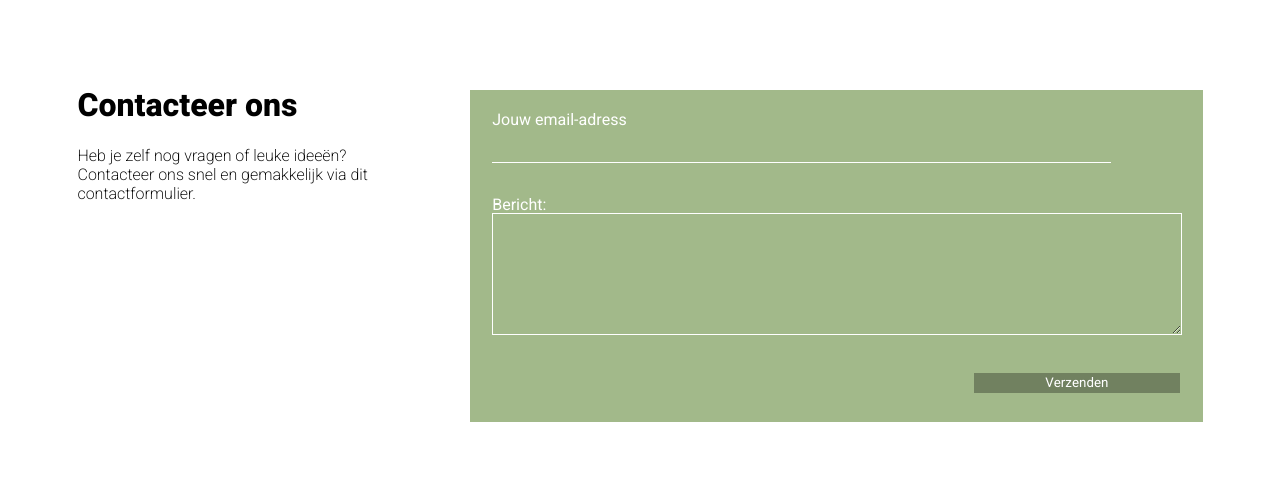
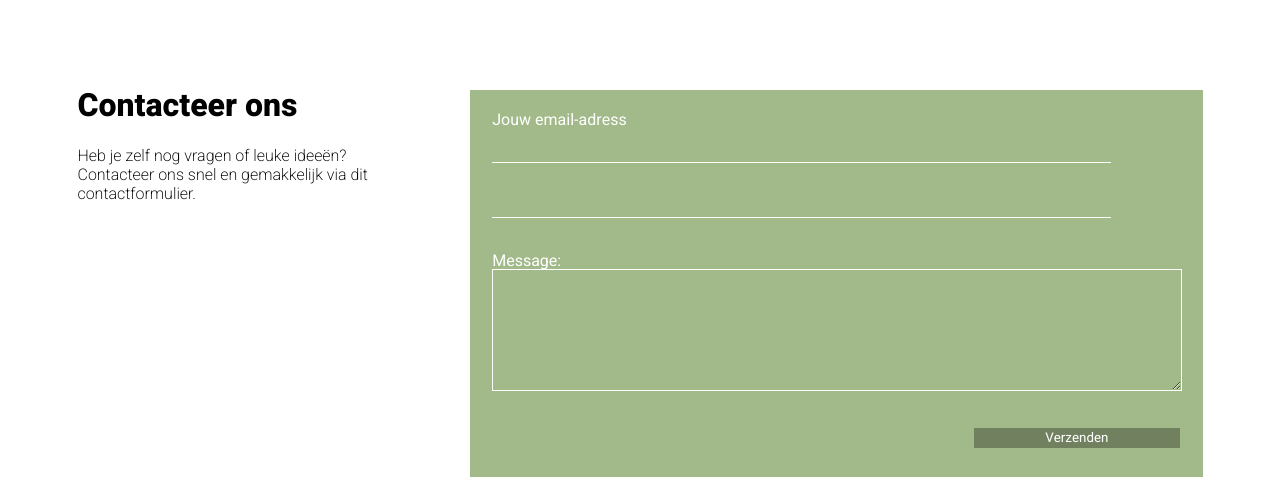
Before and after one commit to kevser-tr/FullProjects, a website: page index.html in a window 1280 px wide. Shown: the part 1338-1817 px from the top of the page. Drawn offline with Linux system fonts and the light colour scheme; files whose address does not match are found by name.

Commit message:
Update index.html

```diff
--- a/index.html
+++ b/index.html
@@ -153,8 +153,9 @@
           <form name="contact" method="POST" data-netlify="true">
             <label for="homemail">Jouw email-adress</label>
             <input type="email" name="email" id="homemail" />
-            <label for="homemessage">Bericht: <textarea rows="6" cols="50" id="homemessage"></textarea></label>
-
+            <!--<label for="homemessage">Bericht: <textarea></textarea></label>-->
+            <input type="homemessage" name="email" id="homemail" />
+            <label> Message: <textarea name="message" rows="6" cols="50" id="homemessage"></textarea></label>
             <input type="submit" value="Verzenden" id="homesubmit" />
           </form>
         </div>
```
